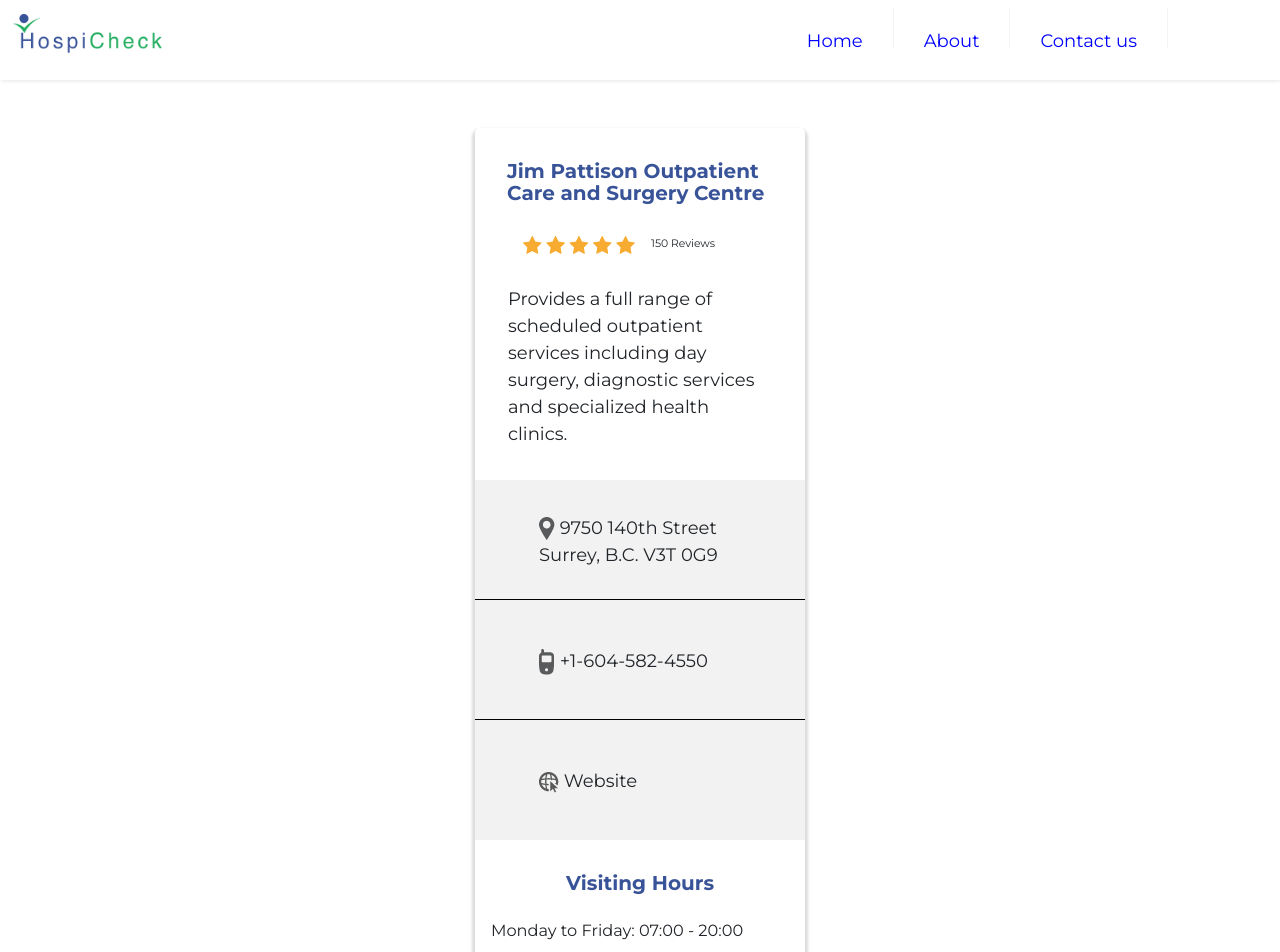
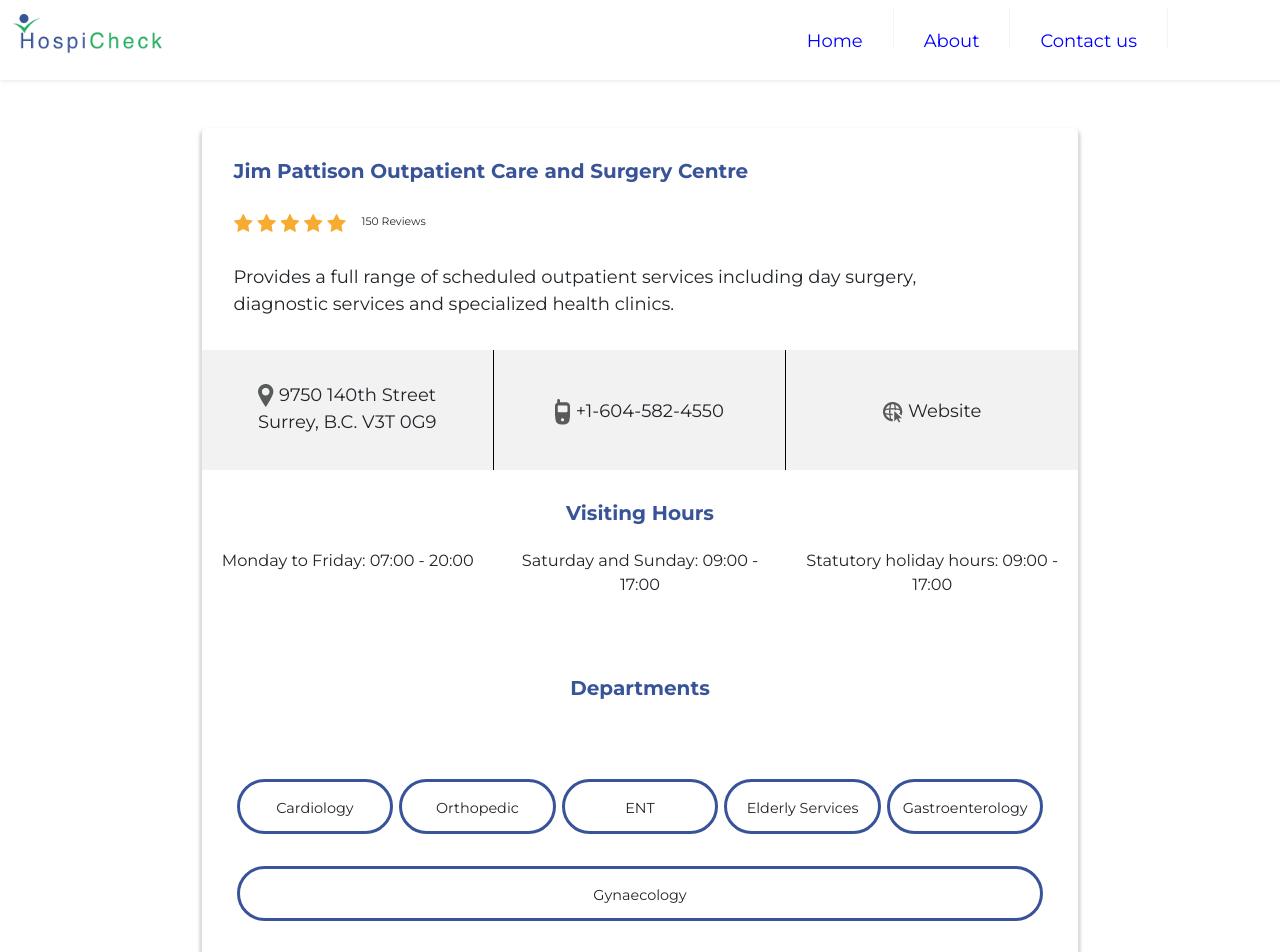
Before and after one commit to giriksoni0710/HospicheckWebApp, an Angular app: page /single-hospital-view in a window 1280 px wide. Shown: the top 952 px of the page. Built offline with nearby package versions, Linux system fonts and the light colour scheme; some icons are missing.

Commit message:
single-hospital-view final with web view

```diff
--- a/src/app/single-hospital-view/single-hospital-view.component.html
+++ b/src/app/single-hospital-view/single-hospital-view.component.html
@@ -33,9 +33,11 @@
 
     <div class="hospHours">
       <h5>Visiting Hours</h5>
-      <p>Monday to Friday: 07:00 - 20:00 </p>
-      <p>Saturday and Sunday: 09:00 - 17:00</p>
-      <p>Statutory holiday hours: 09:00 - 17:00</p>
+      <div>
+        <p>Monday to Friday: 07:00 - 20:00 </p>
+        <p>Saturday and Sunday: 09:00 - 17:00</p>
+        <p>Statutory holiday hours: 09:00 - 17:00</p>
+    </div>
     </div>
 
     <div class="hospDepts">
--- a/src/app/single-hospital-view/single-hospital-view.component.scss
+++ b/src/app/single-hospital-view/single-hospital-view.component.scss
@@ -1,6 +1,7 @@
 .hospdetailCard{
     margin:3rem auto;
-    width:330px;
+    // width:330px;
+    width:68.5%;
     height:auto;
     border-radius:5px;
     box-shadow:0 4px 3px 3px #dcdcdc;
@@ -20,7 +21,7 @@
     }
     .hospReviews{
         width:80%;
-        margin:0 3rem;
+        margin:0 2rem;
         display:flex;
         flex-flow:row nowrap;
         img{
@@ -35,7 +36,7 @@
     .hospBody{
         width:80%;
         height:auto;
-        margin: 2rem auto;
+        margin: 2rem;
         // padding:1rem;
     }
     .hospDetails{
@@ -46,11 +47,35 @@
         flex-flow:column nowrap;
         justify-content:center;
         align-items:center;
+        @media screen and (min-width:1000px)
+        {
+            display:grid;
+            grid-template-columns:1fr 1fr 1fr;
+        }
         div{
             width:100%;
             height:120px;
             border-bottom:1px solid black;
             padding: 2.2rem 4rem;
+            @media screen and (min-width:700px)
+            {
+                padding: 2.2rem 8rem;
+            }
+            @media screen and (min-width:900px)
+            {
+                padding: 2.2rem 13rem;
+            }
+            @media screen and (min-width:1000px)
+            {
+                padding:2rem 0;
+                border-right:1px solid black;
+                border-bottom:none;
+                &:last-child{
+                    border-right:none;
+                }
+                text-align:center;
+            }
+
             text-align:left;
             &:nth-child(2),&:nth-child(3)
             {
@@ -77,6 +102,21 @@
             margin: 1.5rem 0 1rem;
             font-size: 0.9em;
             padding: 0 1rem;
+            @media screen and (min-width:1000px)
+            {
+                padding: 0 0.5rem;
+            }
+        }
+        @media screen and (min-width:700px)
+        {
+            text-align:center;
+        }
+        div{
+            @media screen and (min-width:1000px)
+            {
+                display:grid;
+                grid-template-columns:1fr 1fr 1fr;
+            }
         }
     }
     .hospDepts{
@@ -95,17 +135,27 @@
         width:100%;
         display:grid;
         grid-template-columns:1fr 1fr;
-        grid-gap:1rem;
+        @media screen and (min-width:1000px)
+        {
+            display:flex;
+            flex-flow:row wrap;
+            padding:2rem;
+        }
         div{
             width:150px;
-            height:75px;
+            height:55px;
             font-size:0.8em;
-            border-radius: 75px / 37.5px;
+            border-radius: 37px;
             // line-height:50px;
             border:3px solid #385398;
             text-align:center;
             margin: 0 auto 2rem;
-            padding:1.5rem 0.5rem;
+            padding:1rem 0.5rem;
+            @media screen and (min-width:1000px)
+            {
+                flex-grow:1;
+                margin:1rem 0.2rem;
+            }
         }
     }
 }
```
